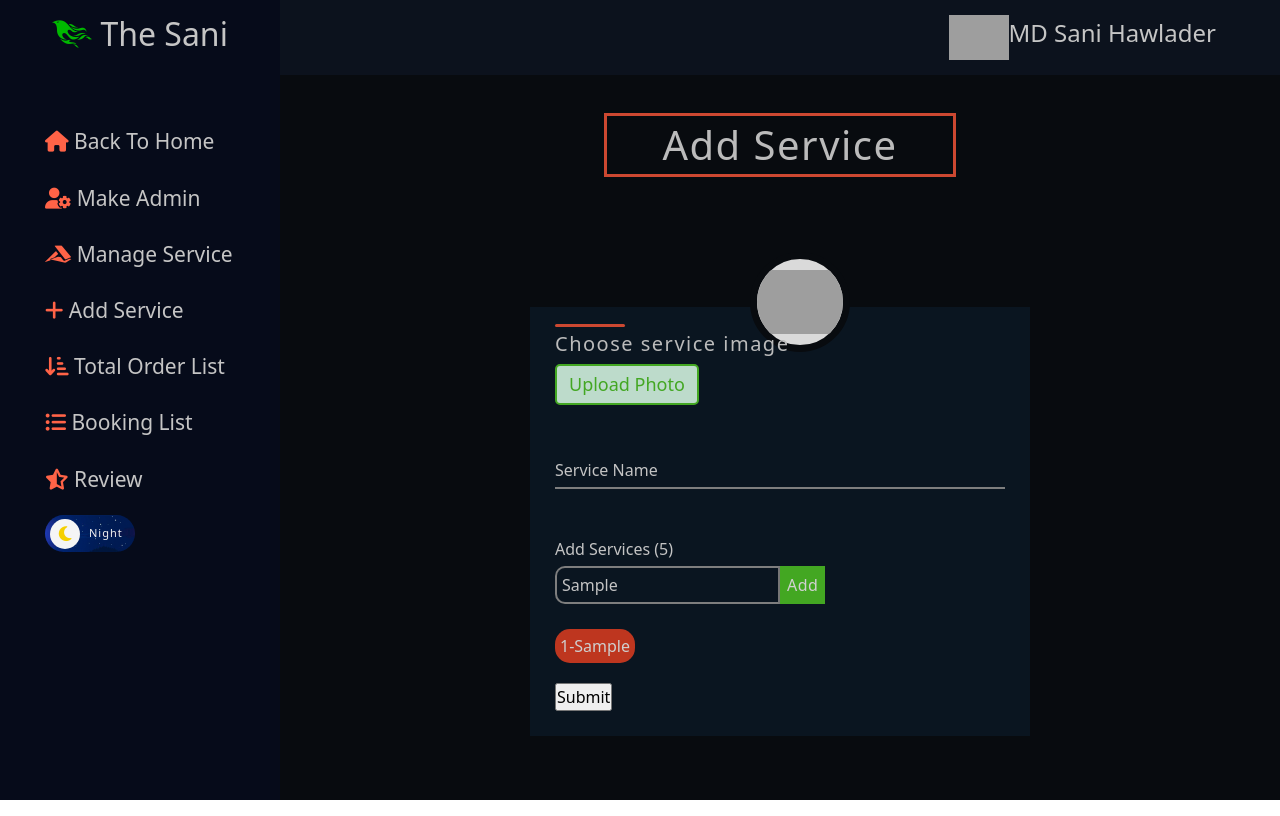
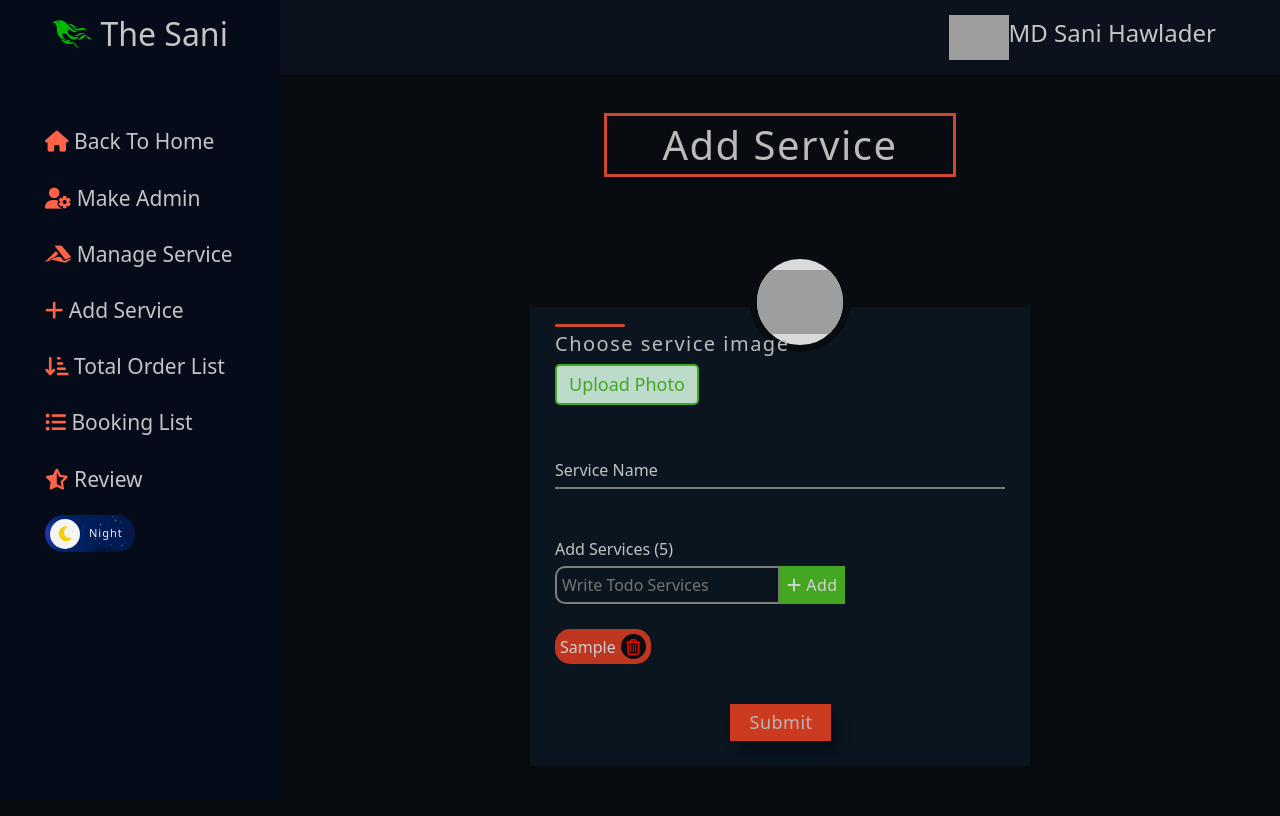
Before and after one commit to Tafsan-Mahmud/Sani-Portfolio, a React (Create React App) app: page /add-service in a window 1280 px wide. Both pictures are taken after typing "Sample" into the empty fields and a click on the button "Add". Built offline with nearby package versions, Linux system fonts and the light colour scheme; grey boxes are pictures that could not be loaded.

Commit message:
90% done add service sec

```diff
--- a/src/Components/Dashboard/AddService/AddService.css
+++ b/src/Components/Dashboard/AddService/AddService.css
@@ -32,6 +32,7 @@
     height: 100%;
     background: #0a1520;
     padding: 25px;
+    transition: 0.5s;
 }
 
 .up-section input[type=file] {
@@ -156,9 +157,12 @@
     display: flex;
     flex-direction: column;
     margin-bottom: 20px;
-}.srvs-todo-add-sec .btn-disable{
+}
+
+.srvs-todo-add-sec .btn-disable {
     background: red;
 }
+
 .srvs-todo-add-sec span {
     color: #c4c4c4;
     font-size: 16px;
@@ -202,15 +206,89 @@
     margin-top: 5px;
     margin-right: 5px;
     border-radius: 15px;
+    display: flex;
+    justify-content: center;
+    align-items: center;
+}
+
+#srvs-todo-delet-btn {
+    height: 25px;
+    width: 25px;
+    font-size: 16px;
+    margin-left: 5px;
+    color: red;
+    background: #080b0f;
+    border-radius: 20px;
+    display: flex;
+    justify-content: center;
+    align-items: center;
+    cursor: pointer;
+    transition: .3s;
+}
+
+.srvs-sbmt-sec {
+    width: 100%;
+    margin-top: 40px;
+    display: flex;
+    justify-content: center;
+    align-items: center;
+}
+
+.srvs-sbmt-btn-sec {
+    position: relative;
+    overflow: hidden;
+    box-shadow: 7px 12px 11px #01010144;
+}
+
+.srvs-sbmt-sec .srvs-sbmt-btn-sec input[type="submit"] {
+    position: relative;
+    outline: none;
+    border: none;
+    background: transparent;
+    color: #b8b8b8;
+    font-size: 18px;
+    width: 101px;
+    font-weight: 500;
+    letter-spacing: 0.5px;
+    padding: 5px 20px;
+    transition: 0.3s;
+    z-index: 2;
+}
+
+.srvs-sbmt-sec .srvs-sbmt-btn-sec::before {
+    content: '';
+    position: absolute;
+    top: 0;
+    left: -100%;
+    width: 100%;
+    height: 100%;
+    background: #1b3350;
+    z-index: 1;
+    transition: .5s;
+}
+
+.srvs-sbmt-sec .srvs-sbmt-btn-sec::after {
+    content: '';
+    position: absolute;
+    top: 0;
+    right: 0;
+    width: 100%;
+    height: 100%;
+    background: #cc3a20;
+    z-index: 1;
+    transition: .5s;
 }
 
 
+.srvs-sbmt-sec .srvs-sbmt-btn-sec:hover::before {
+    color: #181818;
+    left: 0;
+}
 
-
-
-
-
-
+.srvs-sbmt-sec .srvs-sbmt-btn-sec:hover::after {
+    color: #181818;
+    right: -100%;
+}
 
 
 
--- a/src/Components/Dashboard/AddService/AddService.js
+++ b/src/Components/Dashboard/AddService/AddService.js
@@ -1,60 +1,77 @@
 import React from 'react';
 import Sidebar from '../Sidebar/Sidebar';
 import './AddService.css';
+import swal from 'sweetalert';
+import Modal from 'react-modal';
 import srvcPkCmng from './IMG_4203-01.jpg';
 import srvcPkCmng2 from './IMG_2258-02.jpg';
-import { useState, useEffect } from 'react';
+import { useState } from 'react';
 
+
+
+
+
+Modal.setAppElement('#root');
+const customStyles = {
+    content: {
+        top: '50%',
+        left: '50%',
+        right: 'auto',
+        bottom: 'auto',
+        marginRight: '-50%',
+        transition: '.3s',
+        zindex: '222',
+        transform: 'translate(-50%, -50%)',
+    },
+    overlay: {
+        background: '#00000096'
+    }
+};
 const AddService = () => {
 
     const checkIsComing = false;
-    const todoData = JSON.parse(localStorage.getItem('TodoList'))
     const [todoFkDta, setTodoFkDta] = useState([]);
-    const [numID, setNumID] = useState(1);
-    console.log(numID)
-    console.log(todoFkDta)
+    const [serviceAllData, setServiceAllData] = useState([]);
+    const todoArry = todoFkDta.concat().reverse();
+    const [addInput, setAddInput] = useState('');
+    const [serviceNameInput, setServiceNameInput] = useState('');
 
-    // console.log(todoFkDta)
-    const handleTodoSet = () => {
-        const todo = document.getElementById('srvs-todo').value;
-        setNumID(numID + 1)
-        setTodoFkDta([...todoFkDta, { id: numID, Service: todo }])
-    }
-    useEffect(() => {
-        localStorage.setItem("TodoList", JSON.stringify(todoFkDta))
-
-    }, [todoFkDta]);
+    console.log(serviceNameInput)
+    console.log(serviceAllData)
 
 
-
-    const fkSrvsData = [
-        {
-            id: 1,
-            Service: 'Youtube Marketing'
-        },
-        {
-            id: 2,
-            Service: 'Linkedin'
-        },
-        {
-            id: 3,
-            Service: 'Facebook Likes'
-        },
-        {
-            id: 4,
-            Service: 'Instagram Followers'
-        },
-        {
-            id: 5,
-            Service: 'SEO Marketing'
-        },
-        {
-            id: 6,
-            Service: 'Marketing'
+    const handleTodoSet = () => {
+        if (!addInput) {
+            alert('Please Write Something')
+        } else {
+            const randomId = Math.floor(Math.random() * 1000000);
+            setTodoFkDta([...todoFkDta, { id: Math.floor(Math.random() * 10000), Service: addInput }])
+            setAddInput('');
         }
 
-    ];
+    }
+    const handleDeleteItem = (id) => {
+        const updateData = [...todoArry].filter(data => data.id !== id);
+        setTodoFkDta(updateData);
+    }
+    const handleStoreAllData = (e) => {
+        setServiceAllData({
+            ServiceTittle: serviceNameInput,
+            serviceImage: srvcPkCmng,
+            lisOfServices: todoFkDta
+        })
+    }
 
+    const modalon = () => {
+        setAddInput('')
+        swal({
+            title: "Warning",
+            text: "Sorry You can not add More Service List !",
+            icon: "warning",
+            // buttons: true,
+            dangerMode: true,
+        });
+    }
     return (
         <div id="addService">
             <div className="main-add-service-sec">
@@ -71,7 +88,7 @@ const AddService = () => {
                             }
 
                         </div>
-                        <form className="w-100" action='' autoComplete='off'>
+                        <form onSubmit={handleStoreAllData} className="w-100" action='' autoComplete='off'>
                             <div className="up-section">
                                 <h4>Choose service image</h4>
                                 <input type="file" name="" id="service-image" />
@@ -79,7 +96,7 @@ const AddService = () => {
                             </div>
                             <div className="add-srvc-all-input">
                                 <div className="srvc-input-data">
-                                    <input type="text" required name="Name" />
+                                    <input type="text" onChange={(e) => setServiceNameInput(e.target.value)} required name="Name" />
                                     <span>Service Name</span>
                                     <div className="underline-add-srvc"></div>
                                 </div>
@@ -89,26 +106,30 @@ const AddService = () => {
                                     <div className="underline-add-srvc"></div>
                                 </div> */}
                                 <div className="srvs-todo-add-sec">
-                                    <span>Add Services ({7 - numID})</span>
+                                    <span>Add Services ({6 - todoArry.length})</span>
                                     <div>
 
-                                        <input id='srvs-todo' type="text" />
+                                        <input id='srvs-todo' placeholder='Write Todo Services' value={addInput} onChange={(e) => setAddInput(e.target.value)} type="text" />
                                         {
-                                            numID === 7 && <button type="button" className='btn-disable' >Add</button>
+                                            todoArry.length === 6 && <button onClick={modalon} type="button" className='btn-disable' >Add</button>
                                         }
                                         {
-                                            numID < 7 && < button type="button" onClick={handleTodoSet}>Add</button>
+                                            todoArry.length < 6 && < button type="button" onClick={handleTodoSet}><i class="fas fa-plus"></i> Add</button>
                                         }
                                     </div>
                                 </div>
                                 <div className="srvs-todo-listed-sec">
                                     {
-                                        todoFkDta.map(data => <li className='srvs-todos-dsgn'>{data.id}-{data.Service}</li>
+                                        todoArry.map(data => <li key={data.id} className='srvs-todos-dsgn'>{data.Service} <i onClick={() => handleDeleteItem(data.id)} id='srvs-todo-delet-btn' class="far fa-trash-alt"></i></li>
                                         )
                                     }
                                 </div>
                             </div>
-                            <input style={{marginTop:'20px'}} type="submit" value="Submit" />
+                            <div className="srvs-sbmt-sec">
+                                <div className="srvs-sbmt-btn-sec">
+                                    <input type="submit" value="Submit" />
+                                </div>
+                            </div>
                         </form>
                     </div>
                 </div>
```
